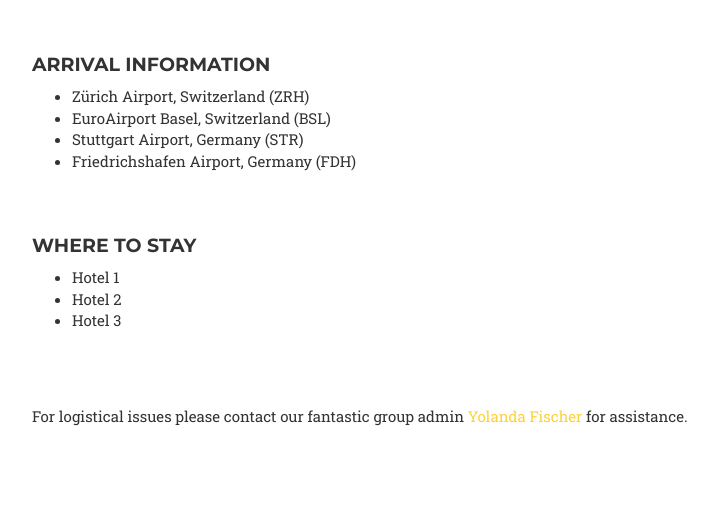
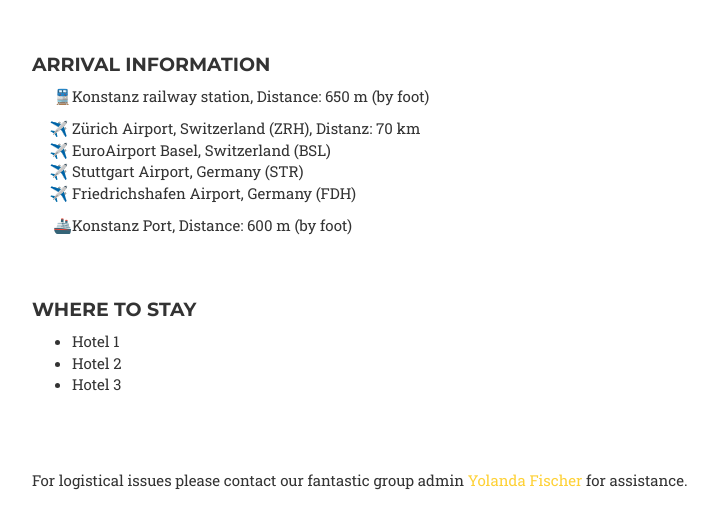
Before and after one commit to KilianSeibold/KilianSeibold.github.io, a Jekyll site: the page built from index.html, in a window 1280 px wide and 900 px high, scrolled down 5138 px, cut to the strip 174-703 px from the top of the window. Shown: the whole strip, without its empty margins (38-756 px from the left). Built offline with Jekyll 4.4.1, drawn with Linux system fonts in a browser that asks for light colours; some web fonts are replaced.

Commit message:
Update venue.html

```diff
--- a/_includes/venue.html
+++ b/_includes/venue.html
@@ -41,12 +41,17 @@
 <br><br>
 
 <h4 class="subheading"> Arrival information</h4>
- <ul>
-  <li> Zürich Airport, Switzerland (ZRH)</li>
+ <ul style="list-style-type: '🚆';">
+  <li> Konstanz railway station, Distance: 650 m (by foot)</li>
+</ul>
+ <ul style="list-style-type: '✈️ ';">
+  <li> Zürich Airport, Switzerland (ZRH), Distanz: 70 km</li>
   <li> EuroAirport Basel, Switzerland (BSL)</li>
   <li> Stuttgart Airport, Germany (STR)</li>
   <li> Friedrichshafen Airport, Germany (FDH)</li>
-
+</ul>
+ <ul style="list-style-type: '🚢';">
+  <li> Konstanz Port, Distance: 600 m (by foot)</li>
 </ul>
 
 
```
